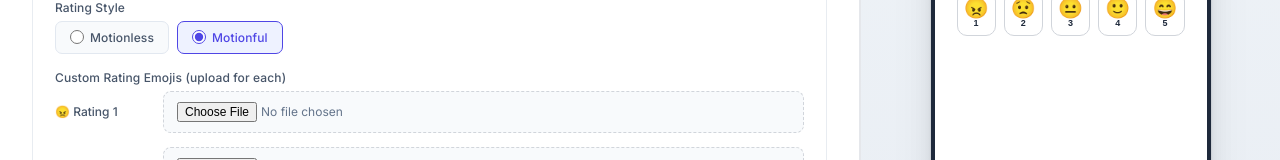
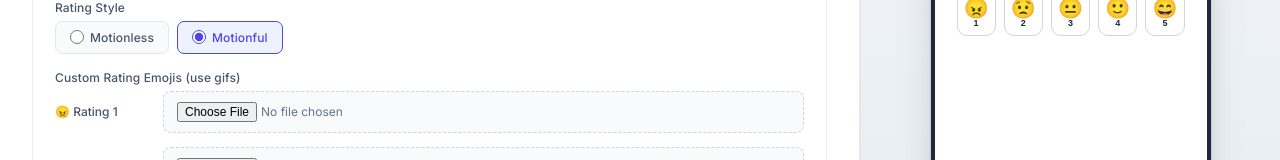
Before and after one commit to jprem97/Campaign_Builder_97, a React (Vite) app: page /builder in a window 1280 px wide. Both pictures are taken after a click on the label "Motionful". Shown: the part 408-568 px from the top of the page. Built offline with nearby package versions, Linux system fonts and the light colour scheme.

Commit message:
text_twek

```diff
--- a/src/components/ContentTab.jsx
+++ b/src/components/ContentTab.jsx
@@ -84,7 +84,7 @@ function ContentTab({ config, setConfig }) {
         </div>
         {config.initialFeedback.ratingType === "motionful" && (
           <div className="form-group">
-            <label>Custom Rating Emojis (upload for each)</label>
+            <label>Custom Rating Emojis (use gifs)</label>
             {["😠", "😟", "😐", "🙂", "😄"].map((emoji, i) => (
               <div key={i} className="rating-media-row">
                 <span className="rating-media-label">{emoji} Rating {i + 1}</span>
```
